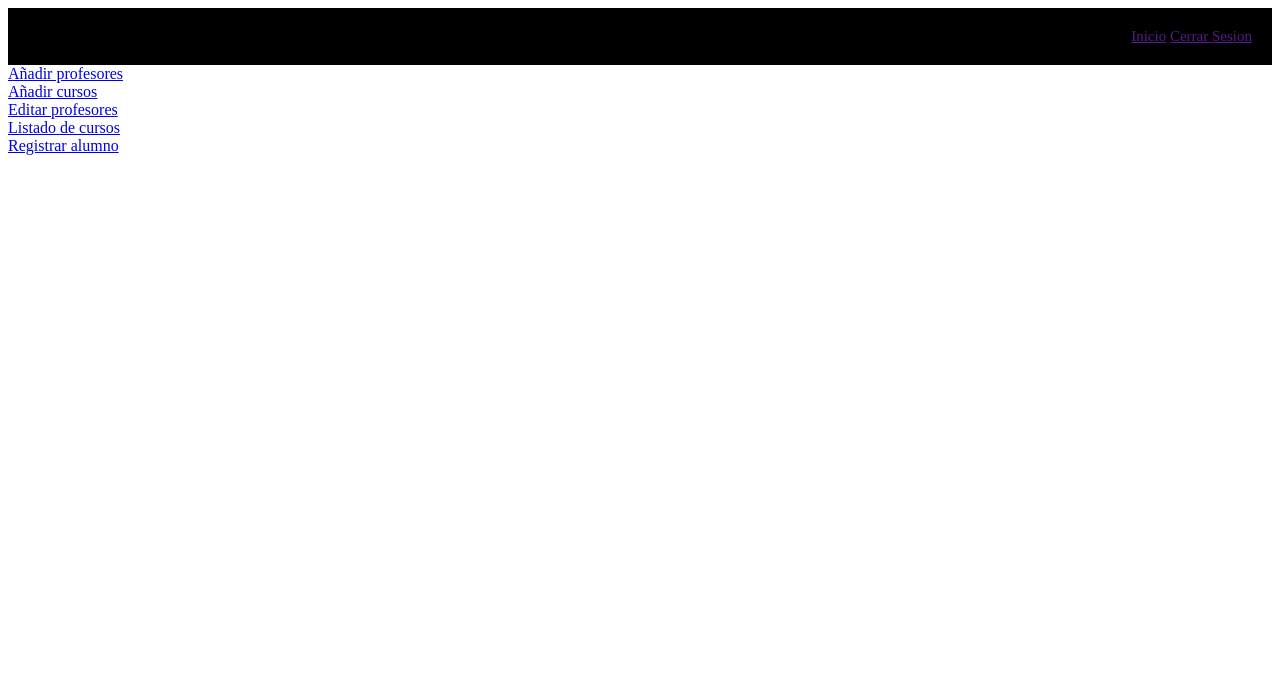
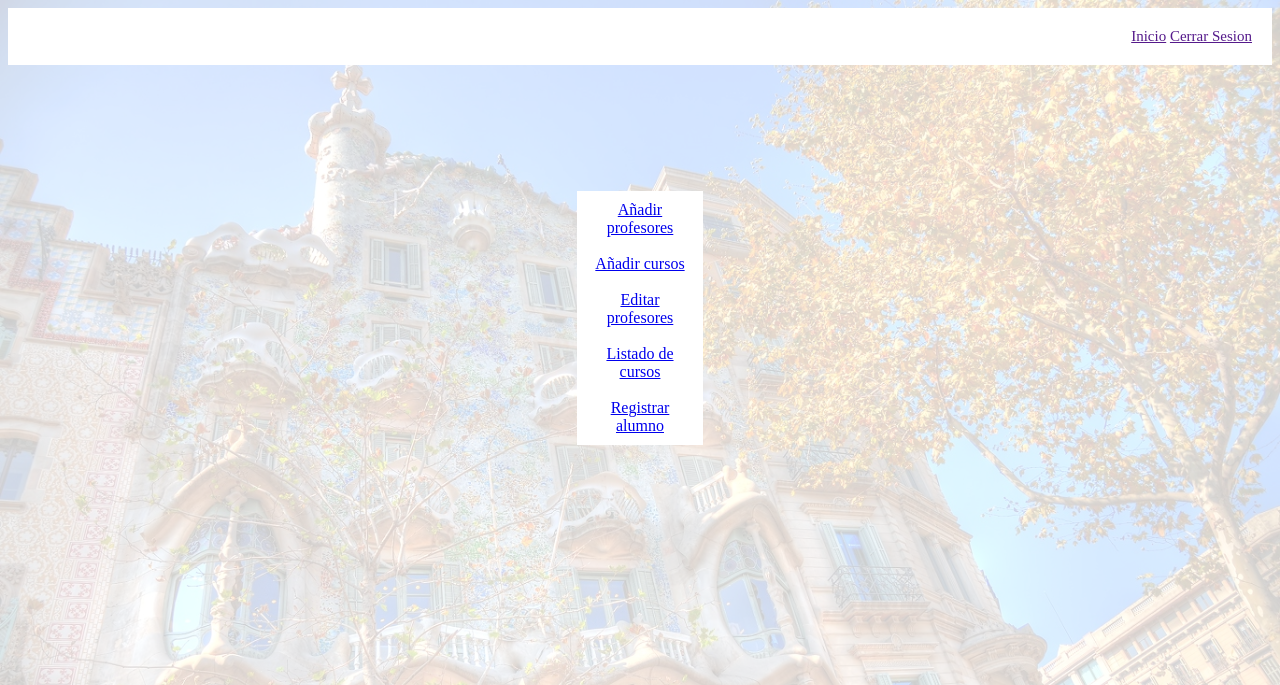
Before and after one commit to ErikFNGit/ArtAcademy, a PHP site: page / in a window 1280 px wide. Shown: the top 685 px of the page. Run offline with PHP 8.4, Linux system fonts and the light colour scheme.

Commit message:
pequeño diseño del index

```diff
--- a/index.html
+++ b/index.html
@@ -12,11 +12,14 @@
         <a href="">Inicio</a>
         <a href="">Cerrar Sesion</a>
     </div>
-    <a href="AltaProfes.php">Añadir profesores</a> <br>
-    <a href="crearCurso.php">Añadir cursos</a> <br>
-    <a href="listarProfes.php">Editar profesores</a> <br>
-    <a href="listarCursos.php">Listado de cursos</a> <br>
-    <a href="registrarAlumno.php">Registrar alumno</a>
-
+    <div class="container">
+        <div class="menu">
+            <a href="AltaProfes.php">Añadir profesores</a> <br>
+            <a href="crearCurso.php">Añadir cursos</a> <br>
+            <a href="listarProfes.php">Editar profesores</a> <br>
+            <a href="listarCursos.php">Listado de cursos</a> <br>
+            <a href="registrarAlumno.php">Registrar alumno</a>
+        </div>
+    </div>
 </body>
 </html>
--- a/indexPrueba.css
+++ b/indexPrueba.css
@@ -1,10 +1,31 @@
 .header {
     padding: 20px;
     text-align: right;
-    background-color: black;
+    background-color: white;
     color: white;
     font-size: 15px;
 }
-img{
-    text-align: left;
-}2
+
+body{
+    background-image: url("batllo.jpeg");
+    background-color: rgba(255,255,255,0.8);
+    background-size: cover;
+    background-blend-mode: lighten;
+}
+.menu{
+    display:flex;
+    flex-direction: column;
+    align-items: center;
+    text-align: center;
+    padding: 10px;
+}
+.container{
+    margin-top: 10%;
+    margin-left: auto;
+    margin-right: auto;
+    display:flex;
+    background-color: white;
+    width: 10%;
+    height: 100%;
+    justify-content: center;
+}
```
Also changed, not shown: batllo.jpeg (added).
